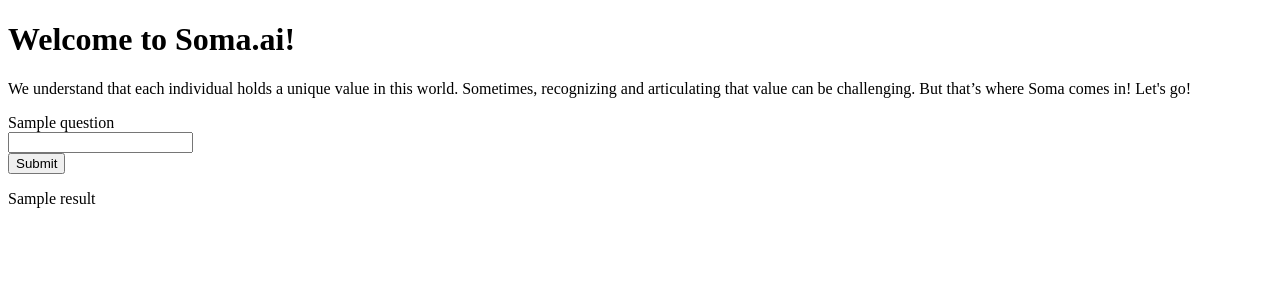
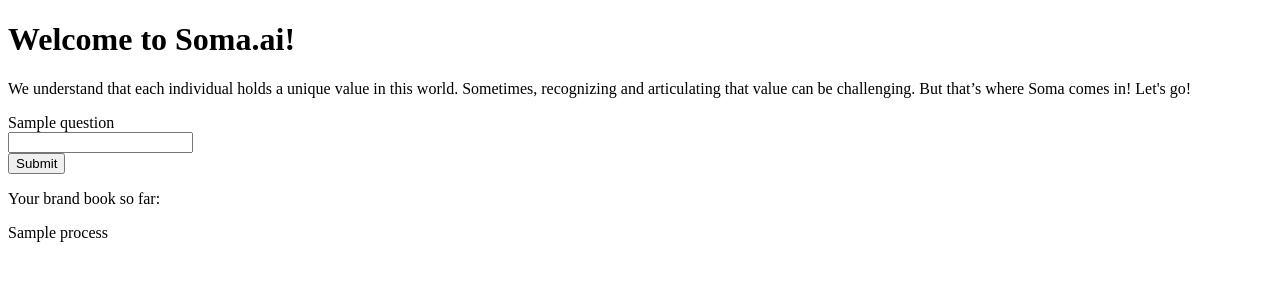
Before and after one commit to indrad3v4/Soma.brandstorm, a Flask app: template templates/index.html in a window 1280 px wide. Shown: the top 300 px of the page. Run offline with Flask 2, Linux system fonts and the light colour scheme; the template is opened without the code that fills it: most values are stand-ins (such as "Sample title", 1, 10 or a date in 2020).

Commit message:
Summary: "Update Soma Brand Book Creation Process"
Description: "Updated the application to display the ongoing brand book creation process. This includes modifications in main.py and index.html. The users can now see their brand book being formed as they proceed with answering the questions."

```diff
--- a/main.py
+++ b/main.py
@@ -26,8 +26,8 @@ questions = [
 
 @app.route('/', methods=['GET', 'POST'])
 def index():
-    if 'conversation_history' not in session:
-        session['conversation_history'] = []
+    if 'process' not in session:
+        session['process'] = []
 
     question_index = int(request.form.get('question_index', 0))
     user_input = request.form.get('user_input', "")
@@ -36,16 +36,16 @@ def index():
         if user_input == "":
             api_key = os.getenv('API_KEY')
             openai.api_key = api_key
-            prompt = '\n'.join(session['conversation_history'] + [questions[question_index]])
+            prompt = '\n'.join(session['process'] + [questions[question_index]])
             response = openai.Completion.create(engine="davinci", prompt=prompt, max_tokens=60)
             user_input = response.choices[0].text.strip()
 
-        session['conversation_history'] += [questions[question_index], user_input]
+        session['process'] += [questions[question_index], user_input]
         question_index += 1
 
     if question_index >= len(questions):
         session.clear()
-        answers = session['conversation_history'][1::2]
+        answers = session['process'][1::2]
         final_prompt = f"""
         I, {answers[0]}, am on a journey from {answers[1]} to {answers[2]}.
         My brand, {answers[3]}, is guided by our core values of {answers[4]}, and we envision a future where {answers[5]}.
@@ -62,7 +62,9 @@ def index():
         result = response.choices[0].text.strip()
         return render_template('result.html', result=result)
 
-    return render_template('index.html', question=questions[question_index], question_index=question_index)
+    process = '\n'.join(session['process'])
+    return render_template('index.html', process=process, question=questions[question_index], question_index=question_index)
+
 
 if __name__ == "__main__":
     app.run(debug=True)
--- a/templates/index.html
+++ b/templates/index.html
@@ -37,6 +37,7 @@
         <input type="submit" value="Submit">
     </form>
     <div id="loader" class="loader" style="display: none;"></div>
-    <p>{{ result }}</p>
+    <p>Your brand book so far:</p>
+    <p>{{ process }}</p>
 </body>
 </html>
```
